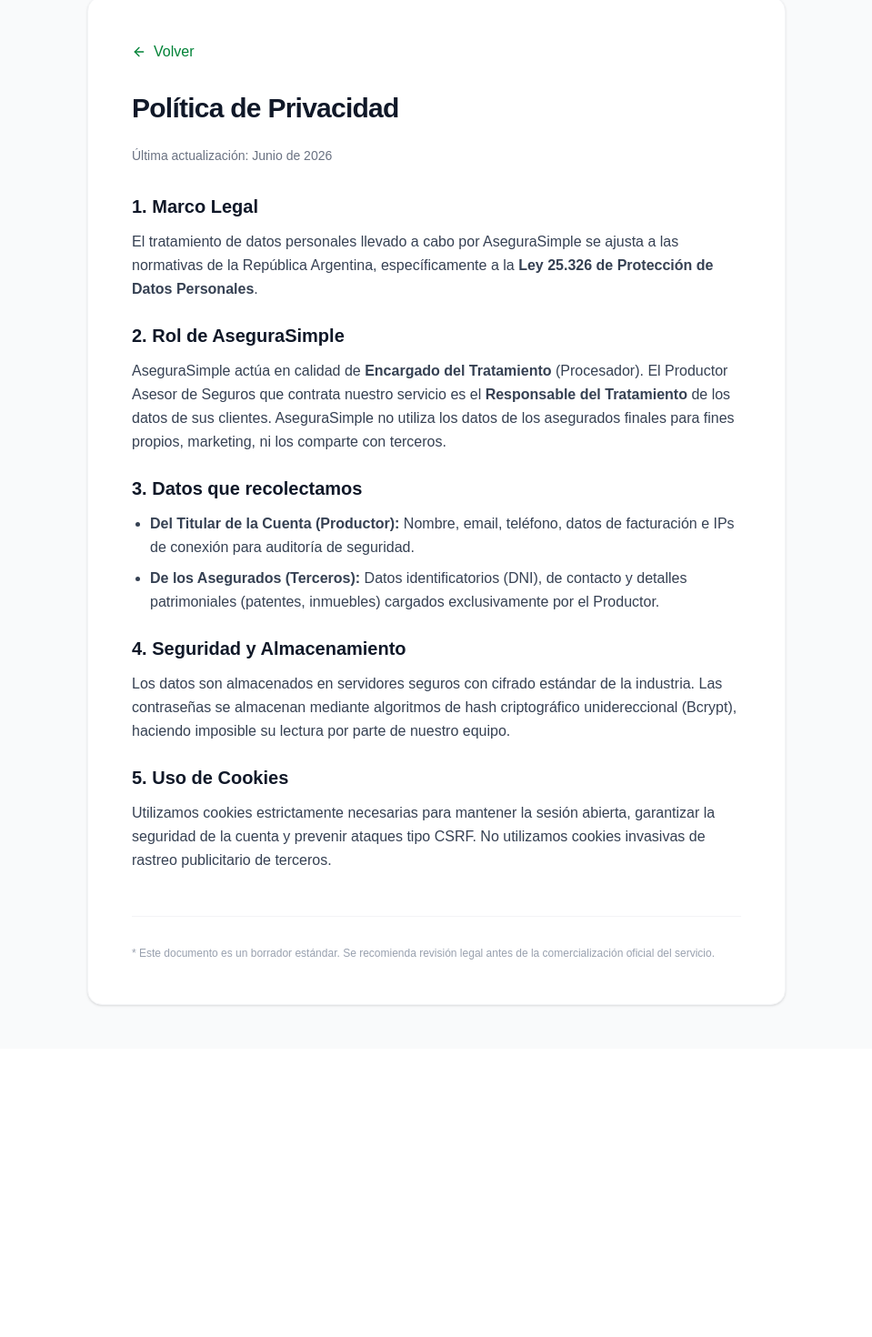
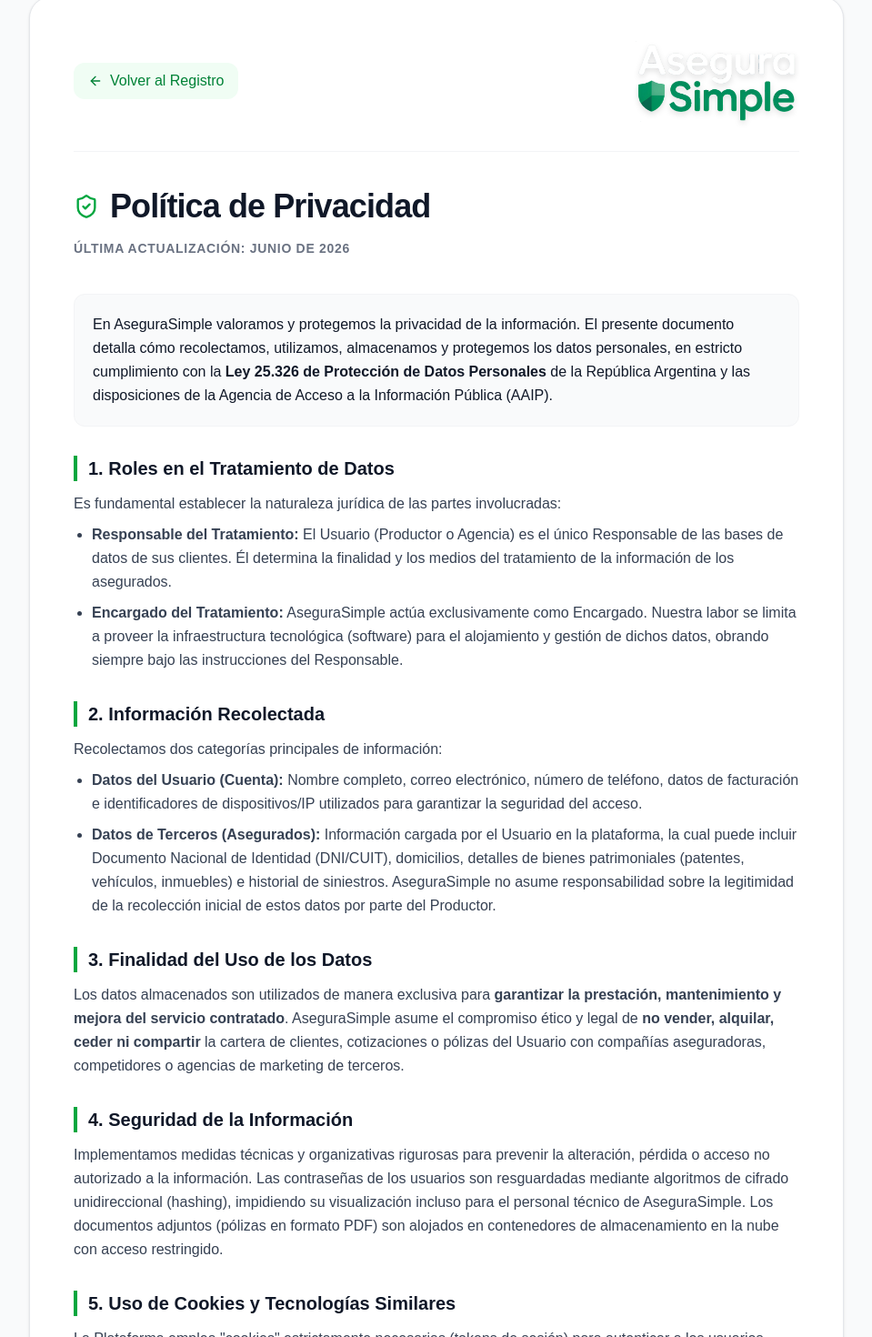
Before and after one commit to EzeZari/asegura-simple, a Next.js app in the folder frontend/: page /privacidad in a window 1280 px wide. Shown: the part 52-1522 px from the top of the page at 91% size, without its empty margins (160-1119 px from the left). Before the commit the page ends 1205 px from the top, so only its background shows below. Built offline with nearby package versions, Linux system fonts and the light colour scheme.

Commit message:
style(legal): rediseño de cabeceras y textos legales definitivos

```diff
--- a/frontend/app/privacidad/page.tsx
+++ b/frontend/app/privacidad/page.tsx
@@ -1,49 +1,77 @@
 import Link from "next/link";
-import { ArrowLeft } from "lucide-react";
+import Image from "next/image";
+import { ArrowLeft, ShieldCheck } from "lucide-react";
 
 export default function PrivacidadPage() {
   return (
     <div className="min-h-screen bg-gray-50 py-12 px-4 sm:px-6 lg:px-8">
-      <div className="max-w-3xl mx-auto bg-white p-8 md:p-12 rounded-2xl shadow-sm border border-gray-100">
-        <Link href="/registro" className="inline-flex items-center gap-2 text-green-700 hover:text-green-800 font-medium mb-8 transition-colors">
-          <ArrowLeft size={16} /> Volver
-        </Link>
+      <div className="max-w-4xl mx-auto bg-white p-8 md:p-12 rounded-3xl shadow-sm border border-gray-200">
 
-        <h1 className="text-3xl font-black text-gray-900 mb-6 tracking-tight">Política de Privacidad</h1>
-        <p className="text-sm text-gray-500 mb-8 font-medium">Última actualización: Junio de 2026</p>
+        {/* Cabecera con Logo (Sombreado) y Botón Volver */}
+        <div className="flex flex-col md:flex-row md:items-center justify-between mb-10 gap-6 border-b border-gray-100 pb-8">
+          <Link href="/registro" className="inline-flex items-center gap-2 text-green-700 hover:text-green-800 font-medium transition-colors w-fit bg-green-50 px-4 py-2 rounded-xl">
+            <ArrowLeft size={16} /> Volver al Registro
+          </Link>
+          <div className="flex items-center">
+            {/* 🔥 Logo ampliado y con sombra para que el texto blanco resalte */}
+            <Image
+              src="/logo.png"
+              alt="AseguraSimple Logo"
+              width={180}
+              height={45}
+              className="object-contain drop-shadow-md"
+            />
+          </div>
+        </div>
 
-        <div className="prose prose-green max-w-none text-gray-700 space-y-6 text-sm md:text-base leading-relaxed">
-          <section>
-            <h2 className="text-xl font-bold text-gray-900 mb-3">1. Marco Legal</h2>
-            <p>El tratamiento de datos personales llevado a cabo por AseguraSimple se ajusta a las normativas de la República Argentina, específicamente a la <strong>Ley 25.326 de Protección de Datos Personales</strong>.</p>
-          </section>
+        <div className="flex items-center gap-3 mb-4">
+          <ShieldCheck className="text-green-600" size={28} />
+          <h1 className="text-3xl md:text-4xl font-black text-gray-900 tracking-tight">Política de Privacidad</h1>
+        </div>
+        <p className="text-sm text-gray-500 mb-10 font-bold uppercase tracking-wider">Última actualización: Junio de 2026</p>
+
+        <div className="prose prose-green max-w-none text-gray-700 space-y-8 text-sm md:text-base leading-relaxed">
+          <p className="font-medium text-gray-900 bg-gray-50 p-5 rounded-xl border border-gray-100">
+            En AseguraSimple valoramos y protegemos la privacidad de la información. El presente documento detalla cómo recolectamos, utilizamos, almacenamos y protegemos los datos personales, en estricto cumplimiento con la <strong>Ley 25.326 de Protección de Datos Personales</strong> de la República Argentina y las disposiciones de la Agencia de Acceso a la Información Pública (AAIP).
+          </p>
 
           <section>
-            <h2 className="text-xl font-bold text-gray-900 mb-3">2. Rol de AseguraSimple</h2>
-            <p>AseguraSimple actúa en calidad de <strong>Encargado del Tratamiento</strong> (Procesador). El Productor Asesor de Seguros que contrata nuestro servicio es el <strong>Responsable del Tratamiento</strong> de los datos de sus clientes. AseguraSimple no utiliza los datos de los asegurados finales para fines propios, marketing, ni los comparte con terceros.</p>
-          </section>
-
-          <section>
-            <h2 className="text-xl font-bold text-gray-900 mb-3">3. Datos que recolectamos</h2>
+            <h2 className="text-xl font-bold text-gray-900 mb-3 border-l-4 border-green-600 pl-3">1. Roles en el Tratamiento de Datos</h2>
+            <p>Es fundamental establecer la naturaleza jurídica de las partes involucradas:</p>
             <ul className="list-disc pl-5 space-y-2 mt-2">
-              <li><strong>Del Titular de la Cuenta (Productor):</strong> Nombre, email, teléfono, datos de facturación e IPs de conexión para auditoría de seguridad.</li>
-              <li><strong>De los Asegurados (Terceros):</strong> Datos identificatorios (DNI), de contacto y detalles patrimoniales (patentes, inmuebles) cargados exclusivamente por el Productor.</li>
+              <li><strong>Responsable del Tratamiento:</strong> El Usuario (Productor o Agencia) es el único Responsable de las bases de datos de sus clientes. Él determina la finalidad y los medios del tratamiento de la información de los asegurados.</li>
+              <li><strong>Encargado del Tratamiento:</strong> AseguraSimple actúa exclusivamente como Encargado. Nuestra labor se limita a proveer la infraestructura tecnológica (software) para el alojamiento y gestión de dichos datos, obrando siempre bajo las instrucciones del Responsable.</li>
             </ul>
           </section>
 
           <section>
-            <h2 className="text-xl font-bold text-gray-900 mb-3">4. Seguridad y Almacenamiento</h2>
-            <p>Los datos son almacenados en servidores seguros con cifrado estándar de la industria. Las contraseñas se almacenan mediante algoritmos de hash criptográfico unidereccional (Bcrypt), haciendo imposible su lectura por parte de nuestro equipo.</p>
+            <h2 className="text-xl font-bold text-gray-900 mb-3 border-l-4 border-green-600 pl-3">2. Información Recolectada</h2>
+            <p>Recolectamos dos categorías principales de información:</p>
+            <ul className="list-disc pl-5 space-y-2 mt-2">
+              <li><strong>Datos del Usuario (Cuenta):</strong> Nombre completo, correo electrónico, número de teléfono, datos de facturación e identificadores de dispositivos/IP utilizados para garantizar la seguridad del acceso.</li>
+              <li><strong>Datos de Terceros (Asegurados):</strong> Información cargada por el Usuario en la plataforma, la cual puede incluir Documento Nacional de Identidad (DNI/CUIT), domicilios, detalles de bienes patrimoniales (patentes, vehículos, inmuebles) e historial de siniestros. AseguraSimple no asume responsabilidad sobre la legitimidad de la recolección inicial de estos datos por parte del Productor.</li>
+            </ul>
           </section>
 
           <section>
-            <h2 className="text-xl font-bold text-gray-900 mb-3">5. Uso de Cookies</h2>
-            <p>Utilizamos cookies estrictamente necesarias para mantener la sesión abierta, garantizar la seguridad de la cuenta y prevenir ataques tipo CSRF. No utilizamos cookies invasivas de rastreo publicitario de terceros.</p>
+            <h2 className="text-xl font-bold text-gray-900 mb-3 border-l-4 border-green-600 pl-3">3. Finalidad del Uso de los Datos</h2>
+            <p>Los datos almacenados son utilizados de manera exclusiva para <strong>garantizar la prestación, mantenimiento y mejora del servicio contratado</strong>. AseguraSimple asume el compromiso ético y legal de <strong>no vender, alquilar, ceder ni compartir</strong> la cartera de clientes, cotizaciones o pólizas del Usuario con compañías aseguradoras, competidores o agencias de marketing de terceros.</p>
           </section>
 
-          <p className="text-xs text-gray-400 mt-12 pt-8 border-t border-gray-100">
-            * Este documento es un borrador estándar. Se recomienda revisión legal antes de la comercialización oficial del servicio.
-          </p>
+          <section>
+            <h2 className="text-xl font-bold text-gray-900 mb-3 border-l-4 border-green-600 pl-3">4. Seguridad de la Información</h2>
+            <p>Implementamos medidas técnicas y organizativas rigurosas para prevenir la alteración, pérdida o acceso no autorizado a la información. Las contraseñas de los usuarios son resguardadas mediante algoritmos de cifrado unidireccional (hashing), impidiendo su visualización incluso para el personal técnico de AseguraSimple. Los documentos adjuntos (pólizas en formato PDF) son alojados en contenedores de almacenamiento en la nube con acceso restringido.</p>
+          </section>
+
+          <section>
+            <h2 className="text-xl font-bold text-gray-900 mb-3 border-l-4 border-green-600 pl-3">5. Uso de Cookies y Tecnologías Similares</h2>
+            <p>La Plataforma emplea "cookies" estrictamente necesarias (tokens de sesión) para autenticar a los usuarios, evitar fraudes y mantener la seguridad del entorno de trabajo. No se utilizan cookies de rastreo publicitario intrusivo (third-party tracking cookies) en el panel de control del Usuario.</p>
+          </section>
+
+          <section>
+            <h2 className="text-xl font-bold text-gray-900 mb-3 border-l-4 border-green-600 pl-3">6. Derechos de los Titulares (ARCO)</h2>
+            <p>De conformidad con la legislación vigente, los titulares de los datos tienen derecho a solicitar el Acceso, Rectificación, Cancelación u Oposición respecto de sus datos personales. Cuando un asegurado final desee ejercer estos derechos, deberá dirigir su solicitud directamente al Productor de Seguros (Responsable del Tratamiento). AseguraSimple colaborará técnicamente para que el Usuario pueda dar cumplimiento a dichos requerimientos legales.</p>
+          </section>
         </div>
       </div>
     </div>
--- a/frontend/app/terminos/page.tsx
+++ b/frontend/app/terminos/page.tsx
@@ -1,47 +1,72 @@
 import Link from "next/link";
-import { ArrowLeft } from "lucide-react";
+import Image from "next/image";
+import { ArrowLeft, Scale } from "lucide-react";
 
 export default function TerminosPage() {
   return (
     <div className="min-h-screen bg-gray-50 py-12 px-4 sm:px-6 lg:px-8">
-      <div className="max-w-3xl mx-auto bg-white p-8 md:p-12 rounded-2xl shadow-sm border border-gray-100">
-        <Link href="/registro" className="inline-flex items-center gap-2 text-green-700 hover:text-green-800 font-medium mb-8 transition-colors">
-          <ArrowLeft size={16} /> Volver
-        </Link>
+      <div className="max-w-4xl mx-auto bg-white p-8 md:p-12 rounded-3xl shadow-sm border border-gray-200">
 
-        <h1 className="text-3xl font-black text-gray-900 mb-6 tracking-tight">Términos y Condiciones de Uso</h1>
-        <p className="text-sm text-gray-500 mb-8 font-medium">Última actualización: Junio de 2026</p>
+        {/* Cabecera con Logo (Sombreado) y Botón Volver */}
+        <div className="flex flex-col md:flex-row md:items-center justify-between mb-10 gap-6 border-b border-gray-100 pb-8">
+          <Link href="/registro" className="inline-flex items-center gap-2 text-green-700 hover:text-green-800 font-medium transition-colors w-fit bg-green-50 px-4 py-2 rounded-xl">
+            <ArrowLeft size={16} /> Volver al Registro
+          </Link>
+          <div className="flex items-center">
+            {/* 🔥 Logo ampliado y con sombra para que el texto blanco resalte */}
+            <Image
+              src="/logo.png"
+              alt="AseguraSimple Logo"
+              width={180}
+              height={45}
+              className="object-contain drop-shadow-md"
+            />
+          </div>
+        </div>
 
-        <div className="prose prose-green max-w-none text-gray-700 space-y-6 text-sm md:text-base leading-relaxed">
+        <div className="flex items-center gap-3 mb-4">
+          <Scale className="text-green-600" size={28} />
+          <h1 className="text-3xl md:text-4xl font-black text-gray-900 tracking-tight">Términos y Condiciones de Uso</h1>
+        </div>
+        <p className="text-sm text-gray-500 mb-10 font-bold uppercase tracking-wider">Última actualización: Junio de 2026</p>
+
+        <div className="prose prose-green max-w-none text-gray-700 space-y-8 text-sm md:text-base leading-relaxed">
+          <p className="font-medium text-gray-900 bg-gray-50 p-5 rounded-xl border border-gray-100">
+            El presente documento establece las condiciones mediante las cuales los usuarios (en adelante, "el Usuario", "el Productor" o "la Agencia") podrán acceder y utilizar la plataforma de software como servicio provista por AseguraSimple (en adelante, "la Plataforma"). Al crear una cuenta, el Usuario acepta someterse a estos términos en su totalidad.
+          </p>
+
           <section>
-            <h2 className="text-xl font-bold text-gray-900 mb-3">1. Aceptación de los Términos</h2>
-            <p>Al acceder y utilizar AseguraSimple (en adelante, "la Plataforma"), usted acepta estar sujeto a estos Términos y Condiciones. Si no está de acuerdo con alguna parte de los términos, no podrá acceder al servicio.</p>
+            <h2 className="text-xl font-bold text-gray-900 mb-3 border-l-4 border-green-600 pl-3">1. Naturaleza del Servicio</h2>
+            <p>AseguraSimple es una solución tecnológica (SaaS) destinada a facilitar la gestión administrativa, operativa y de cartera de Productores Asesores de Seguros. <strong>AseguraSimple no es una compañía aseguradora, ni un broker, ni comercializa pólizas de seguro, ni interviene en la relación contractual entre el Productor y sus clientes finales.</strong> La responsabilidad por el asesoramiento, emisión, cobranza y liquidación de siniestros recae exclusiva y excluyentemente sobre el Usuario y/o las compañías aseguradoras correspondientes.</p>
           </section>
 
           <section>
-            <h2 className="text-xl font-bold text-gray-900 mb-3">2. Descripción del Servicio</h2>
-            <p>AseguraSimple provee un software como servicio (SaaS) diseñado para facilitar la gestión administrativa de Productores Asesores de Seguros. <strong>AseguraSimple no es una compañía de seguros, ni un broker, ni comercializa pólizas directamente.</strong> Nuestro servicio se limita a proveer la infraestructura tecnológica para la gestión de su cartera.</p>
+            <h2 className="text-xl font-bold text-gray-900 mb-3 border-l-4 border-green-600 pl-3">2. Registro y Seguridad de la Cuenta</h2>
+            <p>El Usuario se compromete a proporcionar información veraz, actual y completa durante el proceso de registro. Es responsabilidad exclusiva del Usuario mantener la confidencialidad de sus credenciales de acceso. AseguraSimple no será responsable por ninguna pérdida o daño derivado del acceso no autorizado a la cuenta del Usuario como consecuencia de la negligencia en la custodia de sus contraseñas.</p>
           </section>
 
           <section>
-            <h2 className="text-xl font-bold text-gray-900 mb-3">3. Cuentas y Suscripciones</h2>
-            <p><strong>Plan Gratuito:</strong> Se encuentra estrictamente limitado a la gestión de hasta 10 clientes (asegurados). El intento de evadir este límite mediante la creación de múltiples cuentas resultará en la suspensión inmediata.</p>
-            <p className="mt-2"><strong>Planes Pagos:</strong> Se abonan de forma anticipada. En caso de falta de pago, la Plataforma otorgará un período de gracia de 3 días corridos. Finalizado este plazo, la cuenta pasará a "Modo Solo Lectura", impidiendo la creación o edición de nuevos registros hasta que se regularice la situación.</p>
+            <h2 className="text-xl font-bold text-gray-900 mb-3 border-l-4 border-green-600 pl-3">3. Planes, Facturación y Períodos de Gracia</h2>
+            <ul className="list-disc pl-5 space-y-2 mt-2">
+              <li><strong>Plan Gratuito:</strong> Está estrictamente limitado a la gestión de un máximo de diez (10) clientes/asegurados. La creación de múltiples cuentas vinculadas a un mismo Productor para evadir este límite constituye una violación de estos términos y resultará en la baja definitiva del servicio.</li>
+              <li><strong>Suscripciones Pagas:</strong> Se abonan de manera anticipada. Ante la falta de pago, la Plataforma otorgará un período de gracia automático de tres (3) días corridos. Finalizado dicho plazo, la cuenta adoptará la modalidad de "Solo Lectura", inhabilitando la creación o modificación de registros hasta la regularización de la deuda.</li>
+            </ul>
           </section>
 
           <section>
-            <h2 className="text-xl font-bold text-gray-900 mb-3">4. Propiedad de los Datos</h2>
-            <p>Usted conserva todos los derechos sobre la información y datos de sus clientes cargados en la Plataforma. AseguraSimple actúa únicamente como <em>Encargado del Tratamiento</em> de dichos datos, proveyendo el alojamiento seguro de los mismos.</p>
+            <h2 className="text-xl font-bold text-gray-900 mb-3 border-l-4 border-green-600 pl-3">4. Propiedad Intelectual e Información</h2>
+            <p>AseguraSimple retiene todos los derechos, títulos e intereses (incluyendo derechos de autor, marcas y patentes) sobre el código fuente, diseño, bases de datos y algoritmos de la Plataforma. Por su parte, <strong>el Usuario conserva la propiedad absoluta e intransferible sobre todos los datos, clientes y pólizas que ingrese al sistema.</strong> AseguraSimple no retendrá ni comercializará la cartera de clientes del Usuario bajo ninguna circunstancia.</p>
           </section>
 
           <section>
-            <h2 className="text-xl font-bold text-gray-900 mb-3">5. Disponibilidad del Servicio</h2>
-            <p>AseguraSimple se esfuerza por mantener un servicio operativo 24/7. Sin embargo, no garantizamos que la Plataforma esté libre de interrupciones o errores debido a mantenimientos programados o fallas de proveedores de infraestructura en la nube (AWS, Vercel, Supabase).</p>
+            <h2 className="text-xl font-bold text-gray-900 mb-3 border-l-4 border-green-600 pl-3">5. Niveles de Servicio y Limitación de Responsabilidad</h2>
+            <p>Si bien AseguraSimple emplea infraestructura en la nube de alta disponibilidad, el servicio se provee "tal cual es" (as is). No garantizamos que el funcionamiento sea ininterrumpido o libre de errores. En ningún caso AseguraSimple será responsable por lucro cesante, pérdida de ventas, pérdida de datos o daños indirectos derivados de caídas del servidor, fallas de conectividad o causas de fuerza mayor.</p>
           </section>
 
-          <p className="text-xs text-gray-400 mt-12 pt-8 border-t border-gray-100">
-            * Este documento es un borrador estándar. Se recomienda revisión legal antes de la comercialización oficial del servicio.
-          </p>
+          <section>
+            <h2 className="text-xl font-bold text-gray-900 mb-3 border-l-4 border-green-600 pl-3">6. Jurisdicción y Ley Aplicable</h2>
+            <p>Estos Términos y Condiciones se regirán e interpretarán de acuerdo con las leyes de la República Argentina. Cualquier controversia derivada de la aplicación, interpretación o ejecución de este contrato, será sometida a la jurisdicción de los Tribunales Ordinarios de la ciudad de Rosario, Provincia de Santa Fe, renunciando las partes a cualquier otro fuero que pudiera corresponderles.</p>
+          </section>
         </div>
       </div>
     </div>
```
